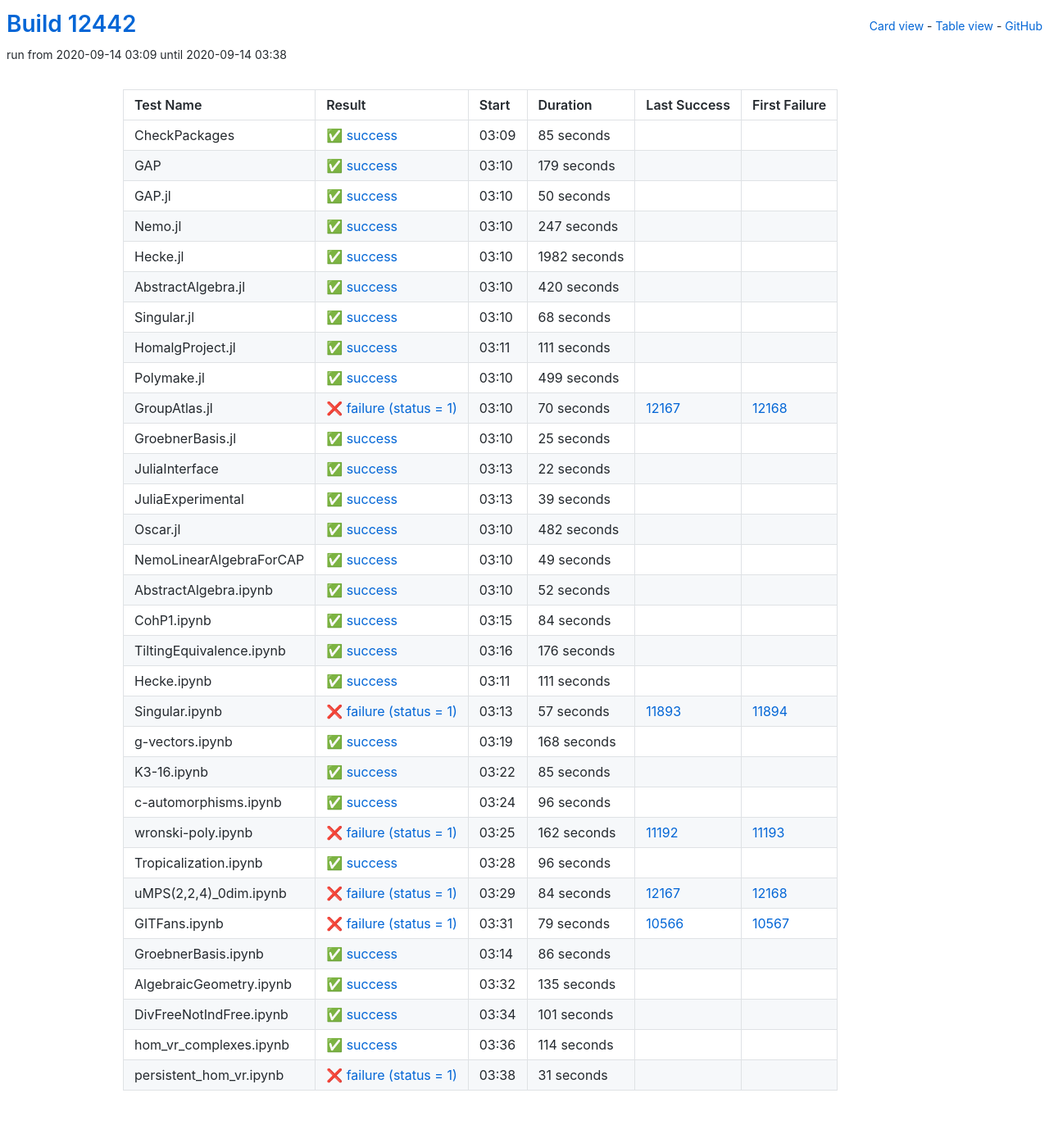
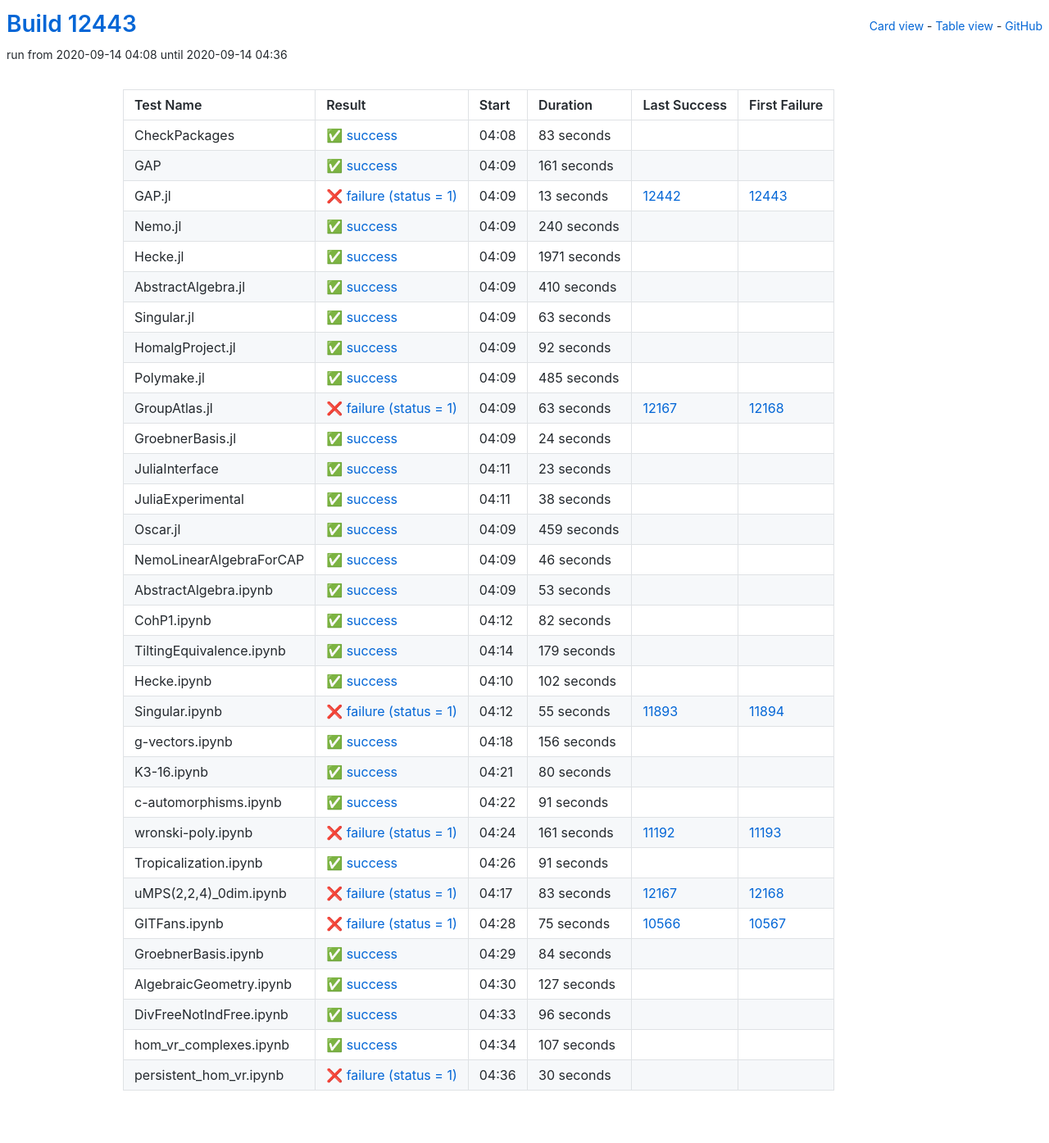
Before and after one commit to oscar-system/oscar-ci-status, a Jekyll site: the page built from table.html, in a window 1280 px wide. Shown: the whole page at 82% size. Built offline with Jekyll 4.4.1, drawn with Linux system fonts in a browser that asks for light colours.

Commit message:
Build #12443

```diff
--- a/_data/ci.yml
+++ b/_data/ci.yml
@@ -1,6 +1,6 @@
 ---
-build: 12442
-build_url: https://oscarci.mathematik.uni-kl.de/job/oscar/12442/
+build: 12443
+build_url: https://oscarci.mathematik.uni-kl.de/job/oscar/12443/
 job: oscar
 organization: oscar-system
 repo: oscar-ci-status
@@ -8,20 +8,212 @@
 tests:
 - name: CheckPackages
   id: checkpackages
-  log: https://oscarci.mathematik.uni-kl.de/job/oscar/12442/artifact/logs/build-12442/CheckPackages.log
-  start: 2020-09-14 03:09
+  log: https://oscarci.mathematik.uni-kl.de/job/oscar/12443/artifact/logs/build-12443/CheckPackages.log
+  start: 2020-09-14 04:08
   success: true
   exitcode: 0
   status: success
-  duration: 85
+  duration: 83
   last_success: false
   last_success_url:
   first_failure: false
   first_failure_url:
 - name: GAP
   id: gap
-  log: https://oscarci.mathematik.uni-kl.de/job/oscar/12442/artifact/logs/build-12442/GAP.log
-  start: 2020-09-14 03:10
+  log: https://oscarci.mathematik.uni-kl.de/job/oscar/12443/artifact/logs/build-12443/GAP.log
+  start: 2020-09-14 04:09
+  success: true
+  exitcode: 0
+  status: success
+  duration: 161
+  last_success: false
+  last_success_url:
+  first_failure: false
+  first_failure_url:
+- name: GAP.jl
+  id: gap-jl
+  log: https://oscarci.mathematik.uni-kl.de/job/oscar/12443/artifact/logs/build-12443/GAP.jl.log
+  start: 2020-09-14 04:09
+  success: false
+  exitcode: 1
+  status: failure
+  duration: 13
+  last_success: 12442
+  last_success_url: https://oscarci.mathematik.uni-kl.de/job/oscar/12442/
+  first_failure: 12443
+  first_failure_url: https://oscarci.mathematik.uni-kl.de/job/oscar/12443/
+- name: Nemo.jl
+  id: nemo-jl
+  log: https://oscarci.mathematik.uni-kl.de/job/oscar/12443/artifact/logs/build-12443/Nemo.jl.log
+  start: 2020-09-14 04:09
+  success: true
+  exitcode: 0
+  status: success
+  duration: 240
+  last_success: false
+  last_success_url:
+  first_failure: false
+  first_failure_url:
+- name: Hecke.jl
+  id: hecke-jl
+  log: https://oscarci.mathematik.uni-kl.de/job/oscar/12443/artifact/logs/build-12443/Hecke.jl.log
+  start: 2020-09-14 04:09
+  success: true
+  exitcode: 0
+  status: success
+  duration: 1971
+  last_success: false
+  last_success_url:
+  first_failure: false
+  first_failure_url:
+- name: AbstractAlgebra.jl
+  id: abstractalgebra-jl
+  log: https://oscarci.mathematik.uni-kl.de/job/oscar/12443/artifact/logs/build-12443/AbstractAlgebra.jl.log
+  start: 2020-09-14 04:09
+  success: true
+  exitcode: 0
+  status: success
+  duration: 410
+  last_success: false
+  last_success_url:
+  first_failure: false
+  first_failure_url:
+- name: Singular.jl
+  id: singular-jl
+  log: https://oscarci.mathematik.uni-kl.de/job/oscar/12443/artifact/logs/build-12443/Singular.jl.log
+  start: 2020-09-14 04:09
+  success: true
+  exitcode: 0
+  status: success
+  duration: 63
+  last_success: false
+  last_success_url:
+  first_failure: false
+  first_failure_url:
+- name: HomalgProject.jl
+  id: homalgproject-jl
+  log: https://oscarci.mathematik.uni-kl.de/job/oscar/12443/artifact/logs/build-12443/HomalgProject.jl.log
+  start: 2020-09-14 04:09
+  success: true
+  exitcode: 0
+  status: success
+  duration: 92
+  last_success: false
+  last_success_url:
+  first_failure: false
+  first_failure_url:
+- name: Polymake.jl
+  id: polymake-jl
+  log: https://oscarci.mathematik.uni-kl.de/job/oscar/12443/artifact/logs/build-12443/Polymake.jl.log
+  start: 2020-09-14 04:09
+  success: true
+  exitcode: 0
+  status: success
+  duration: 485
+  last_success: false
+  last_success_url:
+  first_failure: false
+  first_failure_url:
+- name: GroupAtlas.jl
+  id: groupatlas-jl
+  log: https://oscarci.mathematik.uni-kl.de/job/oscar/12443/artifact/logs/build-12443/GroupAtlas.jl.log
+  start: 2020-09-14 04:09
+  success: false
+  exitcode: 1
+  status: failure
+  duration: 63
+  last_success: 12167
+  last_success_url: https://oscarci.mathematik.uni-kl.de/job/oscar/12167/
+  first_failure: 12168
+  first_failure_url: https://oscarci.mathematik.uni-kl.de/job/oscar/12168/
+- name: GroebnerBasis.jl
+  id: groebnerbasis-jl
+  log: https://oscarci.mathematik.uni-kl.de/job/oscar/12443/artifact/logs/build-12443/GroebnerBasis.jl.log
+  start: 2020-09-14 04:09
+  success: true
+  exitcode: 0
+  status: success
+  duration: 24
+  last_success: false
+  last_success_url:
+  first_failure: false
+  first_failure_url:
+- name: JuliaInterface
+  id: juliainterface
+  log: https://oscarci.mathematik.uni-kl.de/job/oscar/12443/artifact/logs/build-12443/JuliaInterface.log
+  start: 2020-09-14 04:11
+  success: true
+  exitcode: 0
+  status: success
+  duration: 23
+  last_success: false
+  last_success_url:
+  first_failure: false
+  first_failure_url:
+- name: JuliaExperimental
+  id: juliaexperimental
+  log: https://oscarci.mathematik.uni-kl.de/job/oscar/12443/artifact/logs/build-12443/JuliaExperimental.log
+  start: 2020-09-14 04:11
+  success: true
+  exitcode: 0
+  status: success
+  duration: 38
+  last_success: false
+  last_success_url:
+  first_failure: false
+  first_failure_url:
+- name: Oscar.jl
+  id: oscar-jl
+  log: https://oscarci.mathematik.uni-kl.de/job/oscar/12443/artifact/logs/build-12443/Oscar.jl.log
+  start: 2020-09-14 04:09
+  success: true
+  exitcode: 0
+  status: success
+  duration: 459
+  last_success: false
+  last_success_url:
+  first_failure: false
+  first_failure_url:
+- name: NemoLinearAlgebraForCAP
+  id: nemolinearalgebraforcap
+  log: https://oscarci.mathematik.uni-kl.de/job/oscar/12443/artifact/logs/build-12443/NemoLinearAlgebraForCAP.log
+  start: 2020-09-14 04:09
+  success: true
+  exitcode: 0
+  status: success
+  duration: 46
+  last_success: false
+  last_success_url:
+  first_failure: false
+  first_failure_url:
+- name: AbstractAlgebra.ipynb
+  id: abstractalgebra-ipynb
+  log: https://oscarci.mathematik.uni-kl.de/job/oscar/12443/artifact/logs/build-12443/AbstractAlgebra.ipynb.log
+  start: 2020-09-14 04:09
+  success: true
+  exitcode: 0
+  status: success
+  duration: 53
+  last_success: false
+  last_success_url:
+  first_failure: false
+  first_failure_url:
+- name: CohP1.ipynb
+  id: cohp1-ipynb
+  log: https://oscarci.mathematik.uni-kl.de/job/oscar/12443/artifact/logs/build-12443/CohP1.ipynb.log
+  start: 2020-09-14 04:12
+  success: true
+  exitcode: 0
+  status: success
+  duration: 82
+  last_success: false
+  last_success_url:
+  first_failure: false
+  first_failure_url:
+- name: TiltingEquivalence.ipynb
+  id: tiltingequivalence-ipynb
+  log: https://oscarci.mathematik.uni-kl.de/job/oscar/12443/artifact/logs/build-12443/TiltingEquivalence.ipynb.log
+  start: 2020-09-14 04:14
   success: true
   exitcode: 0
   status: success
@@ -30,178 +222,118 @@
   last_success_url:
   first_failure: false
   first_failure_url:
-- name: GAP.jl
-  id: gap-jl
-  log: https://oscarci.mathematik.uni-kl.de/job/oscar/12442/artifact/logs/build-12442/GAP.jl.log
-  start: 2020-09-14 03:10
+- name: Hecke.ipynb
+  id: hecke-ipynb
+  log: https://oscarci.mathematik.uni-kl.de/job/oscar/12443/artifact/logs/build-12443/Hecke.ipynb.log
+  start: 2020-09-14 04:10
   success: true
   exitcode: 0
   status: success
-  duration: 50
+  duration: 102
   last_success: false
   last_success_url:
   first_failure: false
   first_failure_url:
-- name: Nemo.jl
-  id: nemo-jl
-  log: https://oscarci.mathematik.uni-kl.de/job/oscar/12442/artifact/logs/build-12442/Nemo.jl.log
-  start: 2020-09-14 03:10
+- name: Singular.ipynb
+  id: singular-ipynb
+  log: https://oscarci.mathematik.uni-kl.de/job/oscar/12443/artifact/logs/build-12443/Singular.ipynb.log
+  start: 2020-09-14 04:12
+  success: false
+  exitcode: 1
+  status: failure
+  duration: 55
+  last_success: 11893
+  last_success_url: https://oscarci.mathematik.uni-kl.de/job/oscar/11893/
+  first_failure: 11894
+  first_failure_url: https://oscarci.mathematik.uni-kl.de/job/oscar/11894/
+- name: g-vectors.ipynb
+  id: g-vectors-ipynb
+  log: https://oscarci.mathematik.uni-kl.de/job/oscar/12443/artifact/logs/build-12443/g-vectors.ipynb.log
+  start: 2020-09-14 04:18
   success: true
   exitcode: 0
   status: success
-  duration: 247
+  duration: 156
   last_success: false
   last_success_url:
   first_failure: false
   first_failure_url:
-- name: Hecke.jl
-  id: hecke-jl
-  log: https://oscarci.mathematik.uni-kl.de/job/oscar/12442/artifact/logs/build-12442/Hecke.jl.log
-  start: 2020-09-14 03:10
+- name: K3-16.ipynb
+  id: k3-16-ipynb
+  log: https://oscarci.mathematik.uni-kl.de/job/oscar/12443/artifact/logs/build-12443/K3-16.ipynb.log
+  start: 2020-09-14 04:21
   success: true
   exitcode: 0
   status: success
-  duration: 1982
+  duration: 80
   last_success: false
   last_success_url:
   first_failure: false
   first_failure_url:
-- name: AbstractAlgebra.jl
-  id: abstractalgebra-jl
-  log: https://oscarci.mathematik.uni-kl.de/job/oscar/12442/artifact/logs/build-12442/AbstractAlgebra.jl.log
-  start: 2020-09-14 03:10
+- name: c-automorphisms.ipynb
+  id: c-automorphisms-ipynb
+  log: https://oscarci.mathematik.uni-kl.de/job/oscar/12443/artifact/logs/build-12443/c-automorphisms.ipynb.log
+  start: 2020-09-14 04:22
   success: true
   exitcode: 0
   status: success
-  duration: 420
+  duration: 91
   last_success: false
   last_success_url:
   first_failure: false
   first_failure_url:
-- name: Singular.jl
-  id: singular-jl
-  log: https://oscarci.mathematik.uni-kl.de/job/oscar/12442/artifact/logs/build-12442/Singular.jl.log
-  start: 2020-09-14 03:10
+- name: wronski-poly.ipynb
+  id: wronski-poly-ipynb
+  log: https://oscarci.mathematik.uni-kl.de/job/oscar/12443/artifact/logs/build-12443/wronski-poly.ipynb.log
+  start: 2020-09-14 04:24
+  success: false
+  exitcode: 1
+  status: failure
+  duration: 161
+  last_success: 11192
+  last_success_url: https://oscarci.mathematik.uni-kl.de/job/oscar/11192/
+  first_failure: 11193
+  first_failure_url: https://oscarci.mathematik.uni-kl.de/job/oscar/11193/
+- name: Tropicalization.ipynb
+  id: tropicalization-ipynb
+  log: https://oscarci.mathematik.uni-kl.de/job/oscar/12443/artifact/logs/build-12443/Tropicalization.ipynb.log
+  start: 2020-09-14 04:26
   success: true
   exitcode: 0
   status: success
-  duration: 68
+  duration: 91
   last_success: false
   last_success_url:
   first_failure: false
   first_failure_url:
-- name: HomalgProject.jl
-  id: homalgproject-jl
-  log: https://oscarci.mathematik.uni-kl.de/job/oscar/12442/artifact/logs/build-12442/HomalgProject.jl.log
-  start: 2020-09-14 03:11
-  success: true
-  exitcode: 0
-  status: success
-  duration: 111
-  last_success: false
-  last_success_url:
-  first_failure: false
-  first_failure_url:
-- name: Polymake.jl
-  id: polymake-jl
-  log: https://oscarci.mathematik.uni-kl.de/job/oscar/12442/artifact/logs/build-12442/Polymake.jl.log
-  start: 2020-09-14 03:10
-  success: true
-  exitcode: 0
-  status: success
-  duration: 499
-  last_success: false
-  last_success_url:
-  first_failure: false
-  first_failure_url:
-- name: GroupAtlas.jl
-  id: groupatlas-jl
-  log: https://oscarci.mathematik.uni-kl.de/job/oscar/12442/artifact/logs/build-12442/GroupAtlas.jl.log
-  start: 2020-09-14 03:10
+- name: uMPS(2,2,4)_0dim.ipynb
+  id: umps-2-2-4-0dim-ipynb
+  log: https://oscarci.mathematik.uni-kl.de/job/oscar/12443/artifact/logs/build-12443/uMPS-2-2-4-_0dim.ipynb.log
+  start: 2020-09-14 04:17
   success: false
   exitcode: 1
   status: failure
-  duration: 70
+  duration: 83
   last_success: 12167
   last_success_url: https://oscarci.mathematik.uni-kl.de/job/oscar/12167/
   first_failure: 12168
   first_failure_url: https://oscarci.mathematik.uni-kl.de/job/oscar/12168/
-- name: GroebnerBasis.jl
-  id: groebnerbasis-jl
-  log: https://oscarci.mathematik.uni-kl.de/job/oscar/12442/artifact/logs/build-12442/GroebnerBasis.jl.log
-  start: 2020-09-14 03:10
-  success: true
-  exitcode: 0
-  status: success
-  duration: 25
-  last_success: false
-  last_success_url:
-  first_failure: false
-  first_failure_url:
-- name: JuliaInterface
-  id: juliainterface
-  log: https://oscarci.mathematik.uni-kl.de/job/oscar/12442/artifact/logs/build-12442/JuliaInterface.log
-  start: 2020-09-14 03:13
-  success: true
-  exitcode: 0
-  status: success
-  duration: 22
-  last_success: false
-  last_success_url:
-  first_failure: false
-  first_failure_url:
-- name: JuliaExperimental
-  id: juliaexperimental
-  log: https://oscarci.mathematik.uni-kl.de/job/oscar/12442/artifact/logs/build-12442/JuliaExperimental.log
-  start: 2020-09-14 03:13
-  success: true
-  exitcode: 0
-  status: success
-  duration: 39
-  last_success: false
-  last_success_url:
-  first_failure: false
-  first_failure_url:
-- name: Oscar.jl
-  id: oscar-jl
-  log: https://oscarci.mathematik.uni-kl.de/job/oscar/12442/artifact/logs/build-12442/Oscar.jl.log
-  start: 2020-09-14 03:10
-  success: true
-  exitcode: 0
-  status: success
-  duration: 482
-  last_success: false
-  last_success_url:
-  first_failure: false
-  first_failure_url:
-- name: NemoLinearAlgebraForCAP
-  id: nemolinearalgebraforcap
-  log: https://oscarci.mathematik.uni-kl.de/job/oscar/12442/artifact/logs/build-12442/NemoLinearAlgebraForCAP.log
-  start: 2020-09-14 03:10
-  success: true
-  exitcode: 0
-  status: success
-  duration: 49
-  last_success: false
-  last_success_url:
-  first_failure: false
-  first_failure_url:
-- name: AbstractAlgebra.ipynb
-  id: abstractalgebra-ipynb
-  log: https://oscarci.mathematik.uni-kl.de/job/oscar/12442/artifact/logs/build-12442/AbstractAlgebra.ipynb.log
-  start: 2020-09-14 03:10
-  success: true
-  exitcode: 0
-  status: success
-  duration: 52
-  last_success: false
-  last_success_url:
-  first_failure: false
-  first_failure_url:
-- name: CohP1.ipynb
-  id: cohp1-ipynb
-  log: https://oscarci.mathematik.uni-kl.de/job/oscar/12442/artifact/logs/build-12442/CohP1.ipynb.log
-  start: 2020-09-14 03:15
+- name: GITFans.ipynb
+  id: gitfans-ipynb
+  log: https://oscarci.mathematik.uni-kl.de/job/oscar/12443/artifact/logs/build-12443/GITFans.ipynb.log
+  start: 2020-09-14 04:28
+  success: false
+  exitcode: 1
+  status: failure
+  duration: 75
+  last_success: 10566
+  last_success_url: https://oscarci.mathematik.uni-kl.de/job/oscar/10566/
+  first_failure: 10567
+  first_failure_url: https://oscarci.mathematik.uni-kl.de/job/oscar/10567/
+- name: GroebnerBasis.ipynb
+  id: groebnerbasis-ipynb
+  log: https://oscarci.mathematik.uni-kl.de/job/oscar/12443/artifact/logs/build-12443/GroebnerBasis.ipynb.log
+  start: 2020-09-14 04:29
   success: true
   exitcode: 0
   status: success
@@ -210,70 +342,22 @@
   last_success_url:
   first_failure: false
   first_failure_url:
-- name: TiltingEquivalence.ipynb
-  id: tiltingequivalence-ipynb
-  log: https://oscarci.mathematik.uni-kl.de/job/oscar/12442/artifact/logs/build-12442/TiltingEquivalence.ipynb.log
-  start: 2020-09-14 03:16
+- name: AlgebraicGeometry.ipynb
+  id: algebraicgeometry-ipynb
+  log: https://oscarci.mathematik.uni-kl.de/job/oscar/12443/artifact/logs/build-12443/AlgebraicGeometry.ipynb.log
+  start: 2020-09-14 04:30
   success: true
   exitcode: 0
   status: success
-  duration: 176
+  duration: 127
   last_success: false
   last_success_url:
   first_failure: false
   first_failure_url:
-- name: Hecke.ipynb
-  id: hecke-ipynb
-  log: https://oscarci.mathematik.uni-kl.de/job/oscar/12442/artifact/logs/build-12442/Hecke.ipynb.log
-  start: 2020-09-14 03:11
-  success: true
-  exitcode: 0
-  status: success
-  duration: 111
-  last_success: false
-  last_success_url:
-  first_failure: false
-  first_failure_url:
-- name: Singular.ipynb
-  id: singular-ipynb
-  log: https://oscarci.mathematik.uni-kl.de/job/oscar/12442/artifact/logs/build-12442/Singular.ipynb.log
-  start: 2020-09-14 03:13
-  success: false
-  exitcode: 1
-  status: failure
-  duration: 57
-  last_success: 11893
-  last_success_url: https://oscarci.mathematik.uni-kl.de/job/oscar/11893/
-  first_failure: 11894
-  first_failure_url: https://oscarci.mathematik.uni-kl.de/job/oscar/11894/
-- name: g-vectors.ipynb
-  id: g-vectors-ipynb
-  log: https://oscarci.mathematik.uni-kl.de/job/oscar/12442/artifact/logs/build-12442/g-vectors.ipynb.log
-  start: 2020-09-14 03:19
-  success: true
-  exitcode: 0
-  status: success
-  duration: 168
-  last_success: false
-  last_success_url:
-  first_failure: false
-  first_failure_url:
-- name: K3-16.ipynb
-  id: k3-16-ipynb
-  log: https://oscarci.mathematik.uni-kl.de/job/oscar/12442/artifact/logs/build-12442/K3-16.ipynb.log
-  start: 2020-09-14 03:22
-  success: true
-  exitcode: 0
-  status: success
-  duration: 85
-  last_success: false
-  last_success_url:
-  first_failure: false
-  first_failure_url:
-- name: c-automorphisms.ipynb
-  id: c-automorphisms-ipynb
-  log: https://oscarci.mathematik.uni-kl.de/job/oscar/12442/artifact/logs/build-12442/c-automorphisms.ipynb.log
-  start: 2020-09-14 03:24
+- name: DivFreeNotIndFree.ipynb
+  id: divfreenotindfree-ipynb
+  log: https://oscarci.mathematik.uni-kl.de/job/oscar/12443/artifact/logs/build-12443/DivFreeNotIndFree.ipynb.log
+  start: 2020-09-14 04:33
   success: true
   exitcode: 0
   status: success
@@ -282,110 +366,26 @@
   last_success_url:
   first_failure: false
   first_failure_url:
-- name: wronski-poly.ipynb
-  id: wronski-poly-ipynb
-  log: https://oscarci.mathematik.uni-kl.de/job/oscar/12442/artifact/logs/build-12442/wronski-poly.ipynb.log
-  start: 2020-09-14 03:25
-  success: false
-  exitcode: 1
-  status: failure
-  duration: 162
-  last_success: 11192
-  last_success_url: https://oscarci.mathematik.uni-kl.de/job/oscar/11192/
-  first_failure: 11193
-  first_failure_url: https://oscarci.mathematik.uni-kl.de/job/oscar/11193/
-- name: Tropicalization.ipynb
-  id: tropicalization-ipynb
-  log: https://oscarci.mathematik.uni-kl.de/job/oscar/12442/artifact/logs/build-12442/Tropicalization.ipynb.log
-  start: 2020-09-14 03:28
+- name: hom_vr_complexes.ipynb
+  id: hom-vr-complexes-ipynb
+  log: https://oscarci.mathematik.uni-kl.de/job/oscar/12443/artifact/logs/build-12443/hom_vr_complexes.ipynb.log
+  start: 2020-09-14 04:34
   success: true
   exitcode: 0
   status: success
-  duration: 96
-  last_success: false
-  last_success_url:
-  first_failure: false
-  first_failure_url:
-- name: uMPS(2,2,4)_0dim.ipynb
-  id: umps-2-2-4-0dim-ipynb
-  log: https://oscarci.mathematik.uni-kl.de/job/oscar/12442/artifact/logs/build-12442/uMPS-2-2-4-_0dim.ipynb.log
-  start: 2020-09-14 03:29
-  success: false
-  exitcode: 1
-  status: failure
-  duration: 84
-  last_success: 12167
-  last_success_url: https://oscarci.mathematik.uni-kl.de/job/oscar/12167/
-  first_failure: 12168
-  first_failure_url: https://oscarci.mathematik.uni-kl.de/job/oscar/12168/
-- name: GITFans.ipynb
-  id: gitfans-ipynb
-  log: https://oscarci.mathematik.uni-kl.de/job/oscar/12442/artifact/logs/build-12442/GITFans.ipynb.log
-  start: 2020-09-14 03:31
-  success: false
-  exitcode: 1
-  status: failure
-  duration: 79
-  last_success: 10566
-  last_success_url: https://oscarci.mathematik.uni-kl.de/job/oscar/10566/
-  first_failure: 10567
-  first_failure_url: https://oscarci.mathematik.uni-kl.de/job/oscar/10567/
-- name: GroebnerBasis.ipynb
-  id: groebnerbasis-ipynb
-  log: https://oscarci.mathematik.uni-kl.de/job/oscar/12442/artifact/logs/build-12442/GroebnerBasis.ipynb.log
-  start: 2020-09-14 03:14
-  success: true
-  exitcode: 0
-  status: success
-  duration: 86
-  last_success: false
-  last_success_url:
-  first_failure: false
-  first_failure_url:
-- name: AlgebraicGeometry.ipynb
-  id: algebraicgeometry-ipynb
-  log: https://oscarci.mathematik.uni-kl.de/job/oscar/12442/artifact/logs/build-12442/AlgebraicGeometry.ipynb.log
-  start: 2020-09-14 03:32
-  success: true
-  exitcode: 0
-  status: success
-  duration: 135
-  last_success: false
-  last_success_url:
-  first_failure: false
-  first_failure_url:
-- name: DivFreeNotIndFree.ipynb
-  id: divfreenotindfree-ipynb
-  log: https://oscarci.mathematik.uni-kl.de/job/oscar/12442/artifact/logs/build-12442/DivFreeNotIndFree.ipynb.log
-  start: 2020-09-14 03:34
-  success: true
-  exitcode: 0
-  status: success
-  duration: 101
-  last_success: false
-  last_success_url:
-  first_failure: false
-  first_failure_url:
-- name: hom_vr_complexes.ipynb
-  id: hom-vr-complexes-ipynb
-  log: https://oscarci.mathematik.uni-kl.de/job/oscar/12442/artifact/logs/build-12442/hom_vr_complexes.ipynb.log
-  start: 2020-09-14 03:36
-  success: true
-  exitcode: 0
-  status: success
-  duration: 114
+  duration: 107
   last_success: false
   last_success_url:
   first_failure: false
   first_failure_url:
 - name: persistent_hom_vr.ipynb
   id: persistent-hom-vr-ipynb
-  log: https://oscarci.mathematik.uni-kl.de/job/oscar/12442/artifact/logs/build-12442/persistent_hom_vr.ipynb.log
-  start: 2020-09-14 03:38
+  log: https://oscarci.mathematik.uni-kl.de/job/oscar/12443/artifact/logs/build-12443/persistent_hom_vr.ipynb.log
+  start: 2020-09-14 04:36
   success: false
   exitcode: 1
   status: failure
-  duration: 31
+  duration: 30
   last_success: false
   last_success_url:
   first_failure: false
```
Also changed, not shown: README.md.
